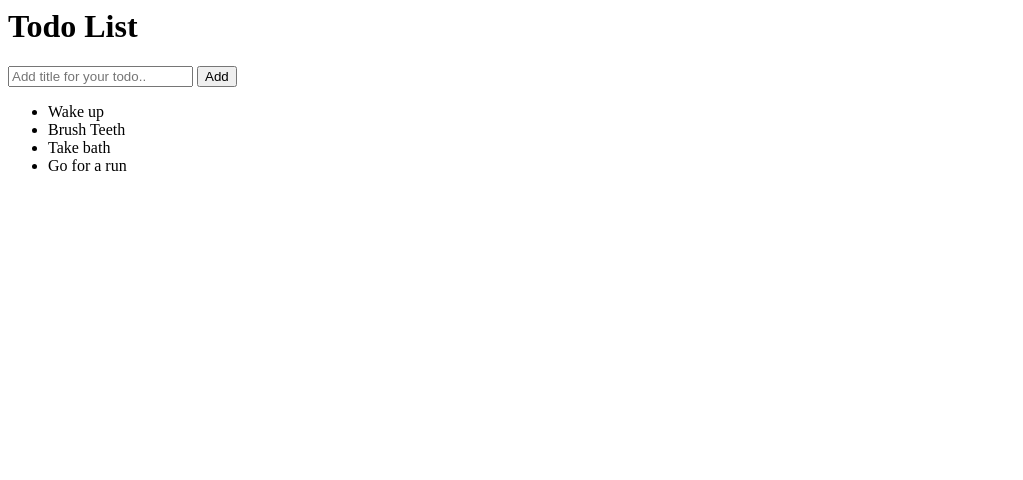
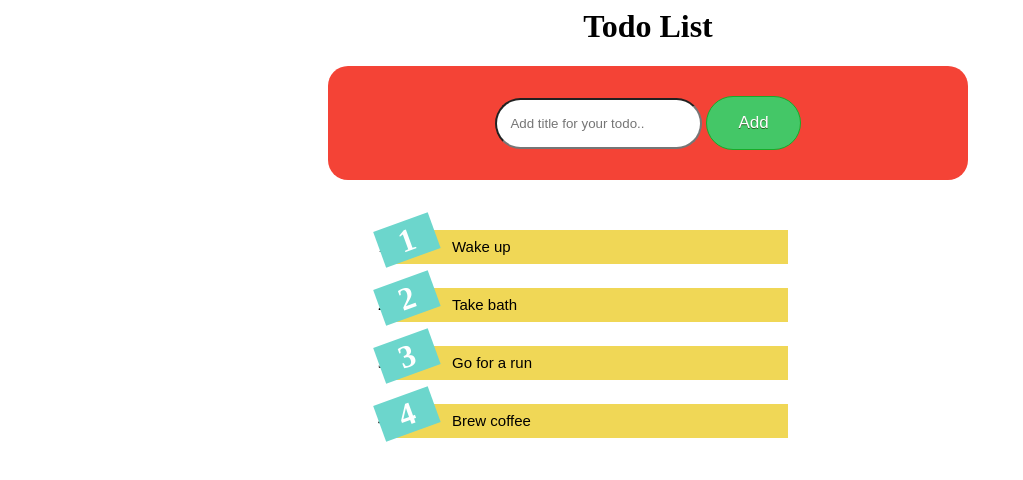
Before and after one commit to ejiroifie/to-do-list-project, a plain HTML site: page index.html in a window 1280 px wide. Shown: the whole page, without its empty margins (0-1023 px from the left). Drawn offline with Linux system fonts and the light colour scheme.

Commit message:
div elements style

```diff
--- a/CSS/style.css
+++ b/CSS/style.css
@@ -0,0 +1,108 @@
+body {
+    width: 100%;
+}
+
+
+#wrapper {
+    width: 50%;
+    margin: 0 auto;
+}
+
+#userInput {
+    background-color: #f44336;
+    padding: 30px 40px;
+    color: white;
+    text-align: center;
+    border-radius: 20px;
+}
+
+
+h1{
+    text-align:center;
+}
+
+.myButton {
+	background-color:#44c767;
+	-moz-border-radius:28px;
+	-webkit-border-radius:28px;
+	border-radius:28px;
+	border:1px solid #18ab29;
+	display:inline-block;
+	cursor:pointer;
+	color:#ffffff;
+	font-family:Arial;
+	font-size:17px;
+	padding:16px 31px;
+	text-decoration:none;
+	text-shadow:0px 1px 0px #2f6627;
+}
+.myButton:hover {
+	background-color:#5cbf2a;
+}
+.myButton:active {
+	position:relative;
+	top:1px;
+}
+
+#todoInput {
+    padding: 16px 13px;
+    -moz-border-radius:30px;
+	-webkit-border-radius:30px;
+	border-radius:30px;
+}
+
+/* css for list items */
+
+.todo-list{
+    width:410px;
+    margin: 50px;
+    }
+    .todo-list ol {
+    list-style-type: none;
+    list-style-type: decimal;
+    margin: 0;
+    margin-left: 1em;
+    padding: 0;
+    counter-reset: li-counter;
+    }
+    .todo-list ol li{
+    position: relative;
+    margin-bottom: 1.5em;
+    padding: 0.5em;
+    background-color: #F0D756;
+    padding-left: 58px;
+    }
+
+    .todo-list a{
+    text-decoration:none;
+    color:black;
+    font-size:15px;
+    font-family: 'Raleway', sans-serif;
+    }
+
+    .todo-list li:hover{
+    box-shadow:inset -1em 0 #6CD6CC;
+    -webkit-transition: box-shadow 0.5s; /* For Safari 3.1 to 6.0 */
+    transition: box-shadow 0.5s;
+    }
+
+    .todo-list ol li:before {
+    position: absolute;
+    top: -0.3em;
+    left: -0.5em;
+    width: 1.8em;
+    height: 1.2em;
+    font-size: 2em;
+    line-height: 1.2;
+    font-weight: bold;
+    text-align: center;
+    color: white;
+    background-color: #6CD6CC;
+    transform: rotate(-20deg);
+    -ms-transform: rotate(-20deg);
+    -webkit-transform: rotate(-20deg);
+    z-index: 99;
+    overflow: hidden;
+    content: counter(li-counter);
+    counter-increment: li-counter;
+    }
--- a/index.html
+++ b/index.html
@@ -1,6 +1,7 @@
 <html>
     <head>
         <title>ToDo List Project</title>
+        <link rel="stylesheet" href="./css/style.css">
     </head>
     <body>
         <div id= "wrapper">
@@ -9,17 +10,18 @@
             <h1>Todo List</h1>
             <!-- Taking user input -->
             <div id="userInput">
-                <input type="text" placeholder = "Add title for your todo.."/>
-                <button>Add</button>
+                <input id="todoInput" type="text" placeholder = "Add title for your todo.."/>
+                <button class="myButton">Add</button>
             </div>
 
-            <div id ="todo-list">
-                <ul>
-                    <li>Wake up</li>
-                    <li>Brush Teeth</li>
-                    <li>Take bath</li>
-                    <li>Go for a run</li>
-                </ul>
+            <div class="todo-list">
+                <ol>
+                    <li><a href="#">Wake up </a></li>
+                    <li><a href="#">Take bath </a></li>
+                    <li><a href="#"> Go for a run </a></li>
+                    <li><a href="#"> Brew coffee  </a></li>
+
+                </ol>
             </div>
         </div>
     </body>
```
Also changed, not shown: 1 other file.
